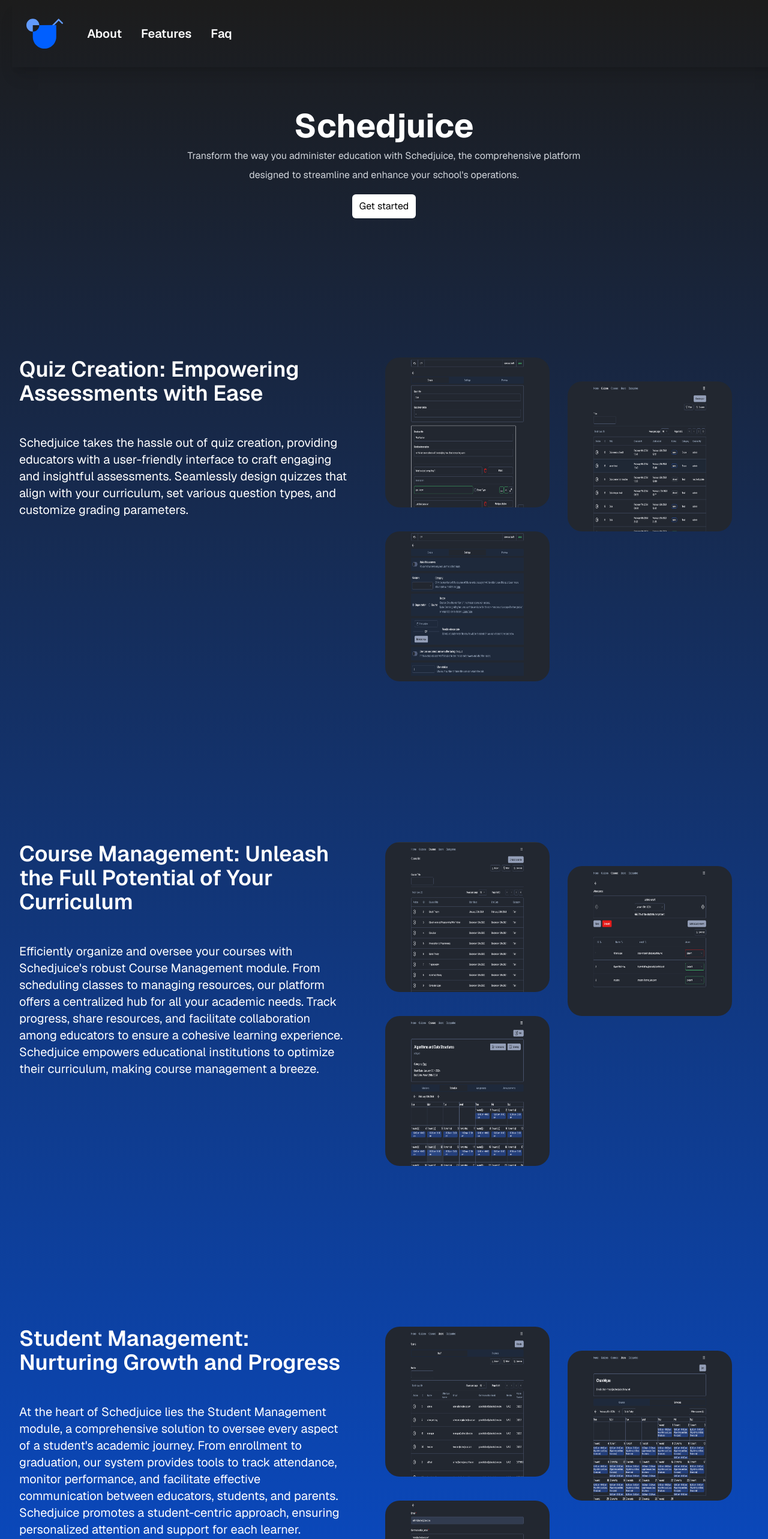
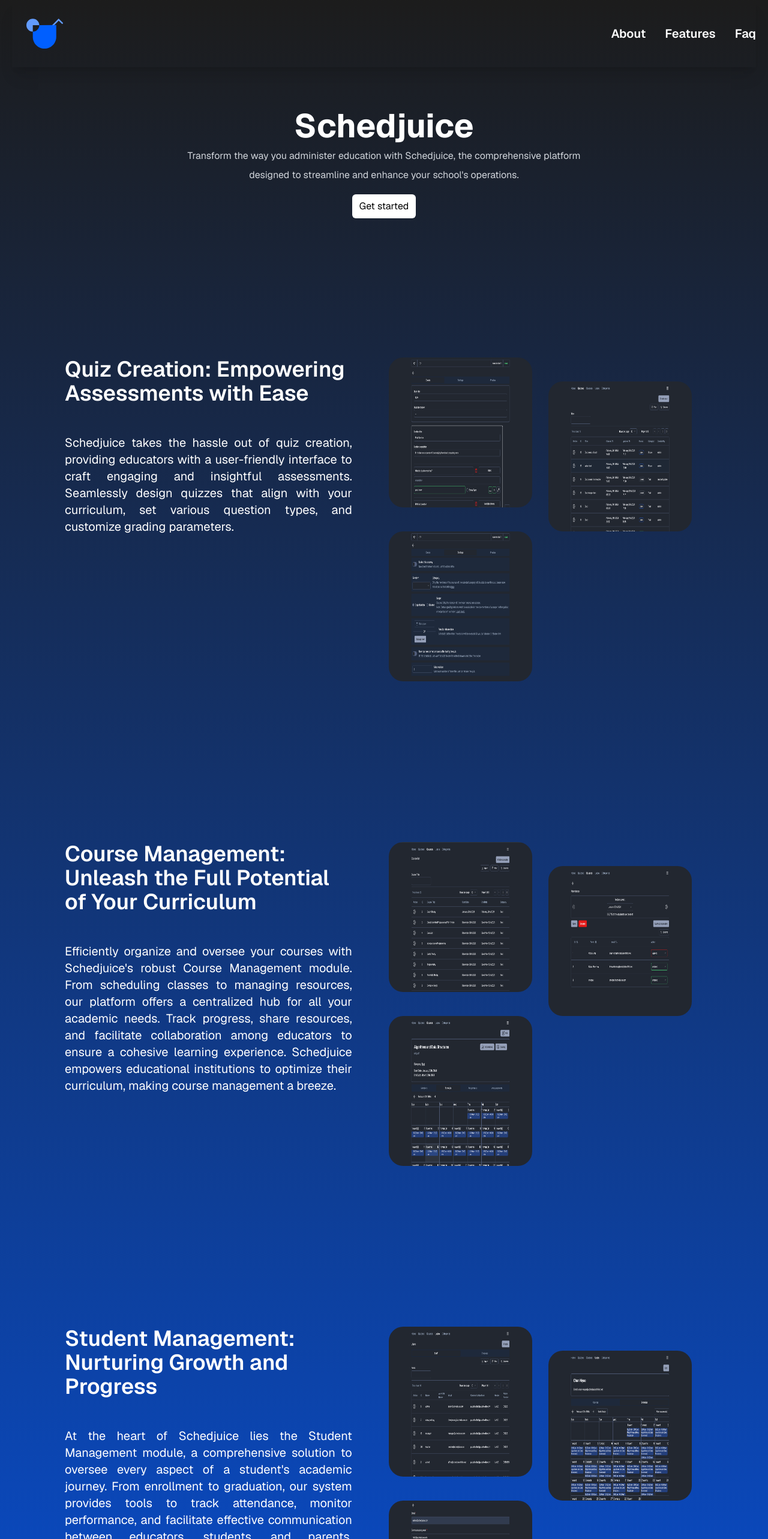
Before and after one commit to ninnroot/landingpage, a Next.js app: page / in a window 1280 px wide. Shown: the top 2566 px of the page at 60% size. Built offline with nearby package versions, Linux system fonts and the light colour scheme.

Commit message:
alittle modefied: Layout, Img, Footer, Text Align

```diff
--- a/src/components/Features.tsx
+++ b/src/components/Features.tsx
@@ -1,18 +1,21 @@
-import React from 'react'
+import React from "react";
 
 export const Features = () => {
   return (
-    <div id='features'>
+    <div id="features" className=" px-20">
       <div className="w-full h-full mt-16 bg-MidnightNavy text-white">
         <div className="max-w-[95%] m-auto pt-16 pb-16 lg:flex lg:pt-10">
           <div className="lg:w-[45%]">
             <div data-aos="fade-up">
-
               <h2 className="text-center sm:text-start mt-6 text-4xl font-semibold">
-              Quiz Creation: Empowering Assessments with Ease
+                Quiz Creation: Empowering Assessments with Ease
               </h2>
-              <p className="flex flex-wrap text-center sm:text-start mt-12 text-xl">
-              Schedjuice takes the hassle out of quiz creation, providing educators with a user-friendly interface to craft engaging and insightful assessments. Seamlessly design quizzes that align with your curriculum, set various question types, and customize grading parameters.
+              <p className="flex flex-wrap text-center sm:text-justify mt-12 text-xl">
+                Schedjuice takes the hassle out of quiz creation, providing
+                educators with a user-friendly interface to craft engaging and
+                insightful assessments. Seamlessly design quizzes that align
+                with your curriculum, set various question types, and customize
+                grading parameters.
               </p>
             </div>
             {/* <div className="w-full flex md:mt-16 lg:mt-0">
@@ -27,19 +30,35 @@
                 className="m-auto mt-0 md:w-[40%] lg:w-[45%] lg:mt-6"
                 data-aos="fade-down"
               >
-                <img src="../img/quiz1.png" className="rounded-3xl w-[300px] h-[250px] " alt="" />
-                <img src="../img/quiz2.png" className="rounded-3xl w-[300px] h-[250px]  mt-10" alt="" />
-
+                <a href="/../img/quiz1.png" target="_blank">
+                  <img
+                    src="../img/quiz1.png"
+                    className=" rounded-3xl w-[300px] h-[250px] cursor-pointer transition ease-in-out delay-150 hover:translate-y-1 hover:scale-110 duration-300"
+                    alt=""
+                  />
+                </a>
+                <a href="/../img/quiz2.png" target="_blank">
+                  <img
+                    src="../img/quiz2.png"
+                    className="rounded-3xl w-[300px] h-[250px]  mt-10 cursor-pointer transition ease-in-out delay-150 hover:translate-y-1 hover:scale-110 duration-300"
+                    alt=""
+                  />
+                </a>
               </div>
 
               <div
                 className="m-auto mt-8 md:w-[40%] lg:w-[45%] lg:mt-16"
                 data-aos="fade-up"
               >
-                <img src="../img/quiz3.png" className="rounded-3xl w-[300px] h-[250px] " alt="" />
+                <a href="/../img/quiz3.png" target="_blank">
+                  <img
+                    src="../img/quiz3.png"
+                    className="rounded-3xl w-[300px] h-[250px] cursor-pointer transition ease-in-out delay-150 hover:translate-y-1 hover:scale-110 duration-300"
+                    alt=""
+                  />
+                </a>
 
                 {/* <img src="../img/Icon-Color.png" className="rounded-3xl w-[300px] h-[250px]  mt-[50px]" alt="" /> */}
-
               </div>
             </div>
             {/* <img src="../img/Logo_4@300x.png" className="w-[300px]" alt="" /> */}
@@ -49,13 +68,19 @@
       <div className="w-full h-full mt-16 bg-MidnightNavy text-white">
         <div className="max-w-[95%] m-auto pt-16 pb-16 lg:flex lg:pt-10">
           <div className="lg:w-[45%]">
-            <div data-aos="fade-up">
-
+            <div data-aos="fade-up ">
               <h2 className="text-center sm:text-start mt-6 text-4xl font-semibold">
-              Course Management: Unleash the Full Potential of Your Curriculum
+                Course Management: Unleash the Full Potential of Your Curriculum
               </h2>
-              <p className="flex flex-wrap text-center sm:text-start mt-12 text-xl">
-              Efficiently organize and oversee your courses with Schedjuice's robust Course Management module. From scheduling classes to managing resources, our platform offers a centralized hub for all your academic needs. Track progress, share resources, and facilitate collaboration among educators to ensure a cohesive learning experience. Schedjuice empowers educational institutions to optimize their curriculum, making course management a breeze.
+              <p className="flex flex-wrap text-center sm:text-justify mt-12 text-xl">
+                Efficiently organize and oversee your courses with Schedjuice's
+                robust Course Management module. From scheduling classes to
+                managing resources, our platform offers a centralized hub for
+                all your academic needs. Track progress, share resources, and
+                facilitate collaboration among educators to ensure a cohesive
+                learning experience. Schedjuice empowers educational
+                institutions to optimize their curriculum, making course
+                management a breeze.
               </p>
             </div>
             {/* <div className="w-full flex md:mt-16 lg:mt-0">
@@ -70,19 +95,34 @@
                 className="m-auto mt-0 md:w-[40%] lg:w-[45%] lg:mt-6"
                 data-aos="fade-down"
               >
-                <img src="../img/course1.png" className="rounded-3xl w-[300px] h-[250px] " alt="" />
-                <img src="../img/course2.png" className="rounded-3xl w-[300px] h-[250px]  mt-10" alt="" />
-
+                <a href="/../img/coruse1.png" target="_blank">
+                  <img
+                    src="../img/course1.png"
+                    className="rounded-3xl w-[300px] h-[250px] cursor-pointer transition ease-in-out delay-150 hover:translate-y-1 hover:scale-110 duration-300"
+                    alt=""
+                  />
+                </a>
+                <a href="/../img/coruse2.png" target="_blank">
+                  <img
+                    src="../img/course2.png"
+                    className="rounded-3xl w-[300px] h-[250px]  mt-10 cursor-pointer transition ease-in-out delay-150 hover:translate-y-1 hover:scale-110 duration-300"
+                    alt=""
+                  />
+                </a>
               </div>
 
               <div
                 className="m-auto mt-8 md:w-[40%] lg:w-[45%] lg:mt-16"
                 data-aos="fade-up"
               >
-                <img src="../img/course3.png" className="rounded-3xl w-[300px] h-[250px] " alt="" />
-
+                <a href="/../img/coruse1.png" target="_blank">
+                  <img
+                    src="../img/course3.png"
+                    className="rounded-3xl w-[300px] h-[250px] cursor-pointer transition ease-in-out delay-150 hover:translate-y-1 hover:scale-110 duration-300"
+                    alt=""
+                  />
+                </a>
                 {/* <img src="../img/Icon-Color.png" className="rounded-3xl w-[300px] h-[250px]  mt-[50px]" alt="" /> */}
-
               </div>
             </div>
             {/* <img src="../img/Logo_4@300x.png" className="w-[300px]" alt="" /> */}
@@ -93,12 +133,17 @@
         <div className="max-w-[95%] m-auto pt-16 pb-16 lg:flex lg:pt-10">
           <div className="lg:w-[45%]">
             <div data-aos="fade-up">
-
               <h2 className="text-center sm:text-start mt-6 text-4xl font-semibold">
-              Student Management: Nurturing Growth and Progress
+                Student Management: Nurturing Growth and Progress
               </h2>
-              <p className="flex flex-wrap text-center sm:text-start mt-12 text-xl">
-              At the heart of Schedjuice lies the Student Management module, a comprehensive solution to oversee every aspect of a student's academic journey. From enrollment to graduation, our system provides tools to track attendance, monitor performance, and facilitate effective communication between educators, students, and parents. Schedjuice promotes a student-centric approach, ensuring personalized attention and support for each learner.
+              <p className="flex flex-wrap text-center sm:text-justify mt-12 text-xl">
+                At the heart of Schedjuice lies the Student Management module, a
+                comprehensive solution to oversee every aspect of a student's
+                academic journey. From enrollment to graduation, our system
+                provides tools to track attendance, monitor performance, and
+                facilitate effective communication between educators, students,
+                and parents. Schedjuice promotes a student-centric approach,
+                ensuring personalized attention and support for each learner.
               </p>
             </div>
             {/* <div className="w-full flex md:mt-16 lg:mt-0">
@@ -113,19 +158,35 @@
                 className="m-auto mt-0 md:w-[40%] lg:w-[45%] lg:mt-6"
                 data-aos="fade-down"
               >
-                <img src="../img/user1.png" className="rounded-3xl w-[300px] h-[250px] " alt="" />
-                <img src="../img/user2.png" className="rounded-3xl w-[300px] h-[250px]  mt-10" alt="" />
-
+                <a href="/../img/user1.png" target="_blank">
+                  <img
+                    src="../img/user1.png"
+                    className="rounded-3xl w-[300px] h-[250px] cursor-pointer transition ease-in-out delay-150 hover:translate-y-1 hover:scale-110 duration-300 "
+                    alt=""
+                  />
+                </a>
+                <a href="/../img/user2.png" target="_blank">
+                  <img
+                    src="../img/user2.png"
+                    className="rounded-3xl w-[300px] h-[250px]  mt-10 cursor-pointer transition ease-in-out delay-150 hover:translate-y-1 hover:scale-110 duration-300"
+                    alt=""
+                  />
+                </a>
               </div>
 
               <div
                 className="m-auto mt-8 md:w-[40%] lg:w-[45%] lg:mt-16"
                 data-aos="fade-up"
               >
-                <img src="../img/user3.png" className="rounded-3xl w-[300px] h-[250px] " alt="" />
+                <a href="/../img/user3.png" target="_blank">
+                  <img
+                    src="../img/user3.png"
+                    className="rounded-3xl w-[300px] h-[250px] cursor-pointer transition ease-in-out delay-150 hover:translate-y-1 hover:scale-110 duration-300"
+                    alt=""
+                  />
+                </a>
 
                 {/* <img src="../img/Icon-Color.png" className="rounded-3xl w-[300px] h-[250px]  mt-[50px]" alt="" /> */}
-
               </div>
             </div>
             {/* <img src="../img/Logo_4@300x.png" className="w-[300px]" alt="" /> */}
@@ -133,5 +194,5 @@
         </div>
       </div>
     </div>
-  )
-}
+  );
+};
--- a/src/components/Footer.tsx
+++ b/src/components/Footer.tsx
@@ -10,7 +10,7 @@
 const Footer = () => {
   return (
     <div className="lg:mx-32 sm:mx-14 mx-3 py-20 ">
-      <Divider style={{ backgroundColor: "gray" }} />
+      <Divider style={{ backgroundColor: "" }} />
       <div className="flex justify-center items-center flex-wrap mt-10 gap-10">
         <p className="text-black-400 text-center text-sm">
           © 2024 Schedjuice. All right reserved.
@@ -23,7 +23,7 @@
             Privacy Policy
           </a>
         </div>
-        <div className="w-56 flex flex-wrap justify-center md:gap-6 gap-6">
+        <div className=" flex flex-wrap justify-center md:gap-6 gap-6">
           <a href="https://www.facebook.com/schedjuice" target="_black">
             <FacebookIcon sx={{ color: "black" }} />
           </a>
--- a/src/components/Layout.tsx
+++ b/src/components/Layout.tsx
@@ -17,9 +17,9 @@
   };
   return (
     <div>
-      <div className="md:h-28 sm:h-20 h-24 shadow-xl flex md:justify-start items-center w-full md:ml-5">
+      <div className="md:h-28 sm:h-20 h-24 shadow-xl flex md:justify-start items-center md:mx-5">
         {/* w-[1400px] h-[50px] flex justify-between text-MidnightNavy */}
-        <div className="h-[70px] flex justify-between md:justify-start w-full lg:h-[50px]">
+        <div className="h-[70px] flex justify-between md:justify-between w-full lg:h-[50px]">
           <img
             src="../img/Icon-Color.svg"
             alt=""
```
Also changed, not shown: src/testing/testing.tsx (deleted).
